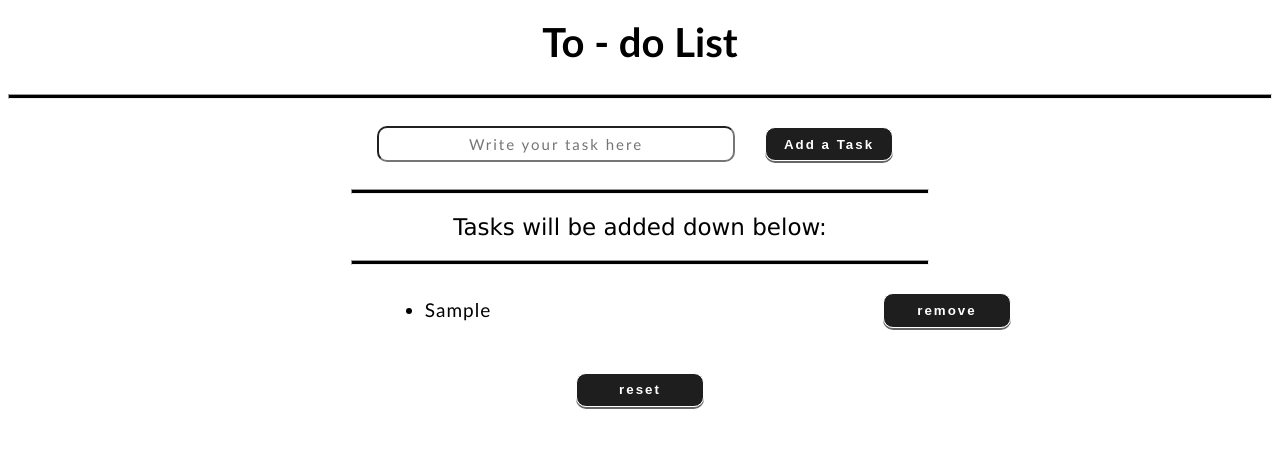
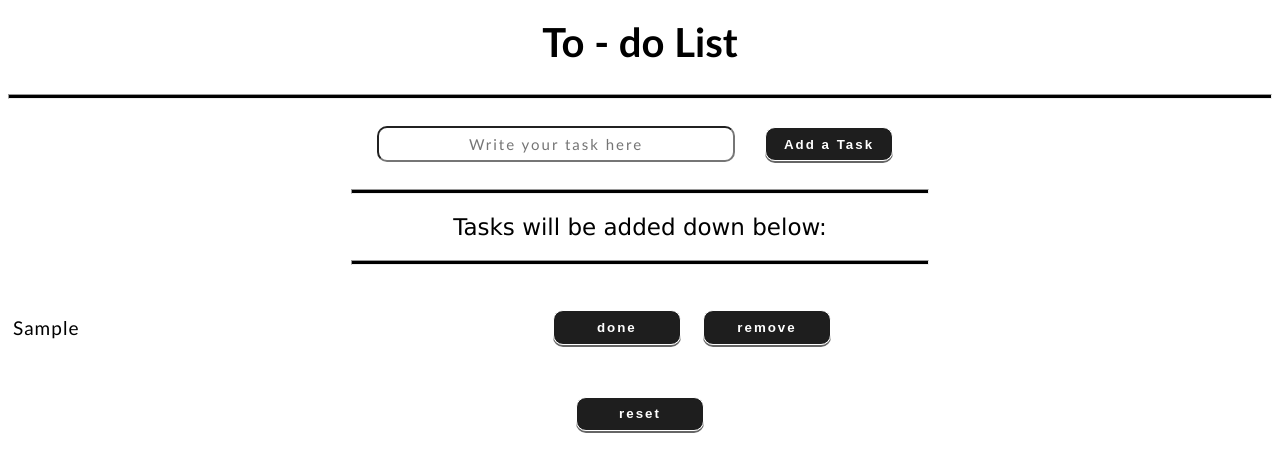
Before and after one commit to gajeravraj593-ui/To-Do-List, a React (Vite) app: page / in a window 1280 px wide. Both pictures are taken after typing "Sample" into the empty fields and a click on the button "Add a Task". Shown: the top 472 px of the page. Built offline with nearby package versions, Linux system fonts and the light colour scheme.

Commit message:
added done button

```diff
--- a/src/components/list.css
+++ b/src/components/list.css
@@ -37,6 +37,7 @@ button {
     border: 1px rgb(255, 255, 255) solid;
     transition: transform 0.3s ease-in-out;
     box-shadow: 0 2px #666;
+
 }
 
 .head {
@@ -64,23 +65,50 @@ button:hover {
    /* background-color: #3e8e41; */
 }
 
+
+
 button:active {
     transform: translateY(2px);
     background-color: #3e8e41;
 }
 
 ul {
+    list-style-type: square;
+    padding: 0px;
     margin: 5px;
     font-size: 19px;
     font-family: 'Gill Sans', 'Gill Sans MT', Calibri, 'Trebuchet MS', sans-serif;
     letter-spacing: 1px ;
+    list-style-type: square;
+    margin: 5px
+}
+
+.taskspan {
+    grid-column: 1;
+    text-align: start;
+    word-break: break-word;
 }
 
 li {
+    display: grid;
+    grid-template-columns: 1fr auto auto;
+    gap: 15px;
+    align-items: center;
     justify-self: center;
     text-align: start;
     margin: 1.5vh auto;
     padding-top: 13px;
+    display: grid;
+    grid-template-columns: 35vw 15vw 15vw;
+
+}
+
+.remove {
+    grid-column: 3;
+}
+
+.done {
+    grid-column: 2;
 }
 
 .short {
@@ -94,8 +122,11 @@ li {
     .inp {width: 60vw; margin: auto 0px auto 5vw; padding-left: 0vw;}
     .titl, .title {justify-self: center;}
     .remove { width: 22vw; }
+    .remove, .done {margin: auto 1vh;}
 }
 
 @media (min-width: 1024px) {
     .remove { margin-right: 20vw; }
+    .done {margin-left: 6vw;}
+    .li {gap: 0px;}
 }
--- a/src/components/list.jsx
+++ b/src/components/list.jsx
@@ -1,59 +1,89 @@
-import { use } from 'react'
-import './list.css'
+import { use } from "react";
+import "./list.css";
 import { v4 as uuidv4 } from "uuid";
-import { useState } from 'react'
+import { useState } from "react";
 
 export default function List() {
-    let [ToDo, SetToDo] = useState([])
-    let [NewTask, SetNewTask] = useState("")
+  let [ToDo, SetToDo] = useState([]);
+  let [NewTask, SetNewTask] = useState("");
 
   let addnewtodo = () => {
     if (NewTask.trim() === "") return;
     event.preventDefault();
-        SetToDo((prevtodo)=>{return [...ToDo, { task: NewTask , id:uuidv4() }]})
-        SetNewTask("")
-    }
+    SetToDo((prevtodo) => {
+      return [...ToDo, { task: NewTask, id: uuidv4(), isdone: false }];
+    });
+    SetNewTask("");
+  };
 
   let updatetodo = (event) => {
-        SetNewTask(event.target.value)
-    }
+    SetNewTask(event.target.value);
+  };
 
   let remove = (id) => {
-            SetToDo((prevtodo)=>prevtodo.filter((task)=>task.id !== id))
-    }
+    SetToDo((prevtodo) => prevtodo.filter((task) => task.id !== id));
+  };
 
   let reset = () => {
-        SetToDo([])
+    SetToDo([]);
+  };
 
+  let done = (id) => {
+    SetToDo((prevtodo) =>
+      prevtodo.map((item) => {
+        if (item.id == id) {
+          return { ...item, isdone: !item.isdone };
         }
+        return item;
+      }),
+    );
+  };
 
-    return(
+  return (
     <>
       <form onSubmit={addnewtodo}>
-        <hr className='head'/>
+        <hr className="head" />
         <div className="input">
-                <input type="text" placeholder='Write your task here' value={NewTask} className='inp' onChange={updatetodo} />
+          <input
+            type="text"
+            placeholder="Write your task here"
+            value={NewTask}
+            className="inp"
+            onChange={updatetodo}
+          />
           <button type="submit">
-                    <span className='full'> Add a Task </span>
-                    <span className='short'> Add </span>
+            <span className="full"> Add a Task </span>
+            <span className="short"> Add </span>
           </button>
         </div>
       </form>
-        <hr className='titl'/>
-            <p className='listhead'>Tasks will be added down below: </p>
-        <hr className='title' />
+      <hr className="titl" />
+      <p className="listhead">Tasks will be added down below: </p>
+      <hr className="title" />
       <ul>
-            {
+        {ToDo.map((item) => (
+          <li key={item.id} className="task">
 
-                ToDo.map((item) => (
-                  <span style={{display:'flex', flexWrap:'wrap', wordBreak: 'break-word'}}>
-                    <li key={item.id} style={{ maxWidth:"40vw"  , flexWrap:'wrap', flexShrink: 0}}> {item.task} </li>
-                    <button className='remove' style={{display:'inline-block'} } onClick={()=>remove(item.id)} > remove </button>
+            <span
+              className="taskspan"
+              style={{ textDecoration: item.isdone ? "line-through" : "none" }}
+            >
+              {item.task}
             </span>
-                ))
+            <button className="done" onClick={() => done(item.id)}>
+              done
+            </button>
+            <button className="remove" onClick={() => remove(item.id)}>
+              remove
+            </button>
+          </li>
+        ))}
+      </ul>
+      {ToDo.length > 0 && (
+        <button className="reset" onClick={reset}>
+          reset
+        </button>
+      )}
+    </>
+  );
 }
-        </ul>
-        {ToDo.length > 0 && <button onClick={reset}>reset</button>}
-        </>
-    )
-}
```
Lines whose indentation alone changed are shown as unchanged.
